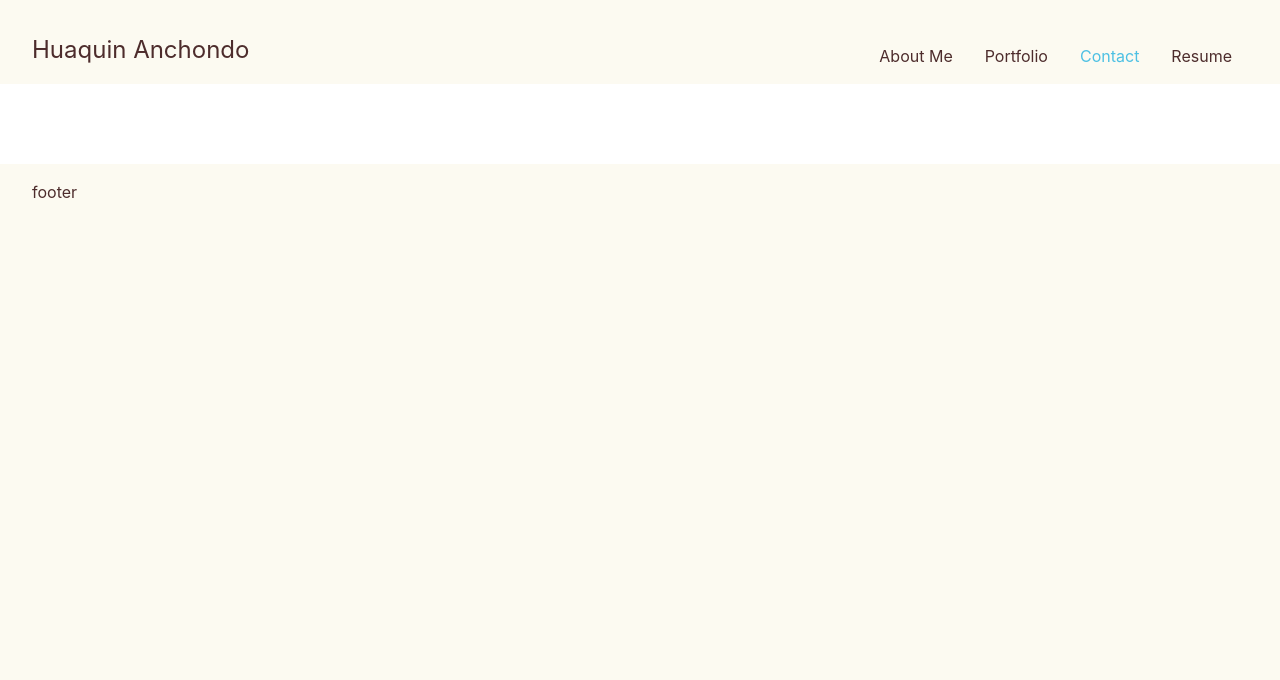
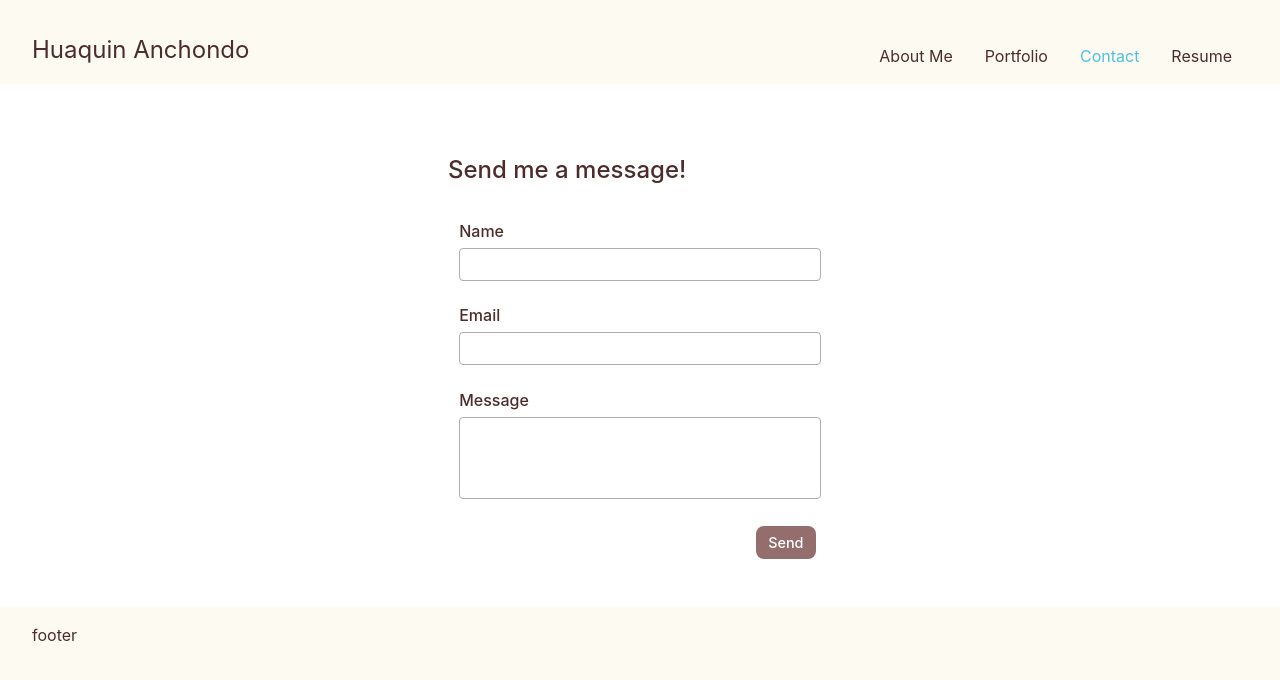
Before and after one commit to desktopbuddy/react-portfolio, a React (Vite) app: page / in a window 1280 px wide. Both pictures are taken after a click on the link "Contact". Shown: the top 680 px of the page. Built offline with nearby package versions, Linux system fonts and the light colour scheme.

Commit message:
add contact page and form

```diff
--- a/src/App.css
+++ b/src/App.css
@@ -128,7 +128,7 @@ section {
   transition: border-color 0.25s;
 }
 
-.live-btn {
+.live-btn, #contact-form button {
   background-color: rgb(148, 109, 109);
   color: white;
 }
@@ -143,7 +143,50 @@ section {
   color: rgb(148, 109, 109);
 }
 
-.live-btn:hover, .github-btn:hover {
+.live-btn:hover, .github-btn:hover, button:hover {
   background-color: rgb(77, 192, 227);
   color: white;
 }
+
+/* contact page */
+#contact-section {
+  max-width: 30vw;
+  margin: 0 auto;
+}
+
+#contact-section h2 {
+  font-weight: 500;
+}
+
+#contact-form {
+  display: flex;
+  flex-direction: column;
+}
+
+.input-group {
+  display: flex;
+  flex-direction: column;
+  gap: 5px;
+  margin: 0.7em;
+}
+
+label {
+  font-weight: 500;
+}
+
+input, textarea {
+  padding: 0.5rem;
+  border: 0.5px solid rgb(174, 174, 174);
+  border-radius: 4px;
+}
+
+textarea {
+  resize: none;
+  font-family: Inter, Helvetica, sans-serif;
+  height: 4rem;
+}
+
+#contact-form button {
+  align-self: flex-end;
+  margin: 1rem;
+}
--- a/src/App.jsx
+++ b/src/App.jsx
@@ -5,6 +5,7 @@ import Header from './components/Header';
 import Footer from './components/Footer';
 import About from './components/pages/About';
 import Portfolio from './components/pages/Portfolio'
+import Contact from './components/pages/Contact';
 
 function App() {
   const [currentPage, setCurrentPage] = useState('About');
@@ -15,6 +16,9 @@ function App() {
     }
     if (currentPage === 'Portfolio') {
       return <Portfolio />
+    }
+    if (currentPage === 'Contact') {
+      return <Contact />
     }
   };
 
--- /dev/null
+++ b/src/components/pages/Contact.jsx
@@ -0,0 +1,64 @@
+import { useState } from 'react';
+
+export default function Contact() {
+  const [name, setName] = useState('');
+  const [email, setEmail] = useState('');
+  const [message, setMessage] = useState('');
+
+  const handleInputChange = (e) => {
+    const { name, value } = e.target;
+
+    if (name === 'name') {
+      return setName(value);
+    }
+    if (name === 'email') {
+      return setEmail(value);
+    }
+    if (name === 'message') {
+      return setMessage(value);
+    }
+  }
+
+  const handleFormSubmit = (e) => {
+    e.preventDefault();
+    // reset form
+    setName('');
+    setEmail('');
+    setMessage('');
+  }
+
+  return (
+    <section id="contact-section">
+      <h2>Send me a message!</h2>
+      <form id="contact-form" onSubmit={handleFormSubmit}>
+        <div className="input-group">
+          <label for="name">Name</label>
+          <input
+            value={name}
+            name="name"
+            onChange={handleInputChange}
+            type="text"
+          />
+        </div>
+        <div className="input-group">
+          <label for="email">Email</label>
+          <input
+            value={email}
+            name="email"
+            onChange={handleInputChange}
+            type="email"
+          />
+        </div>
+        <div className="input-group">
+          <label for="message">Message</label>
+          <textarea
+            value={message}
+            name="message"
+            onChange={handleInputChange}
+          />
+        </div>
+        <button type="submit">Send</button>
+      </form>
+    </section>
+  )
+}
```
